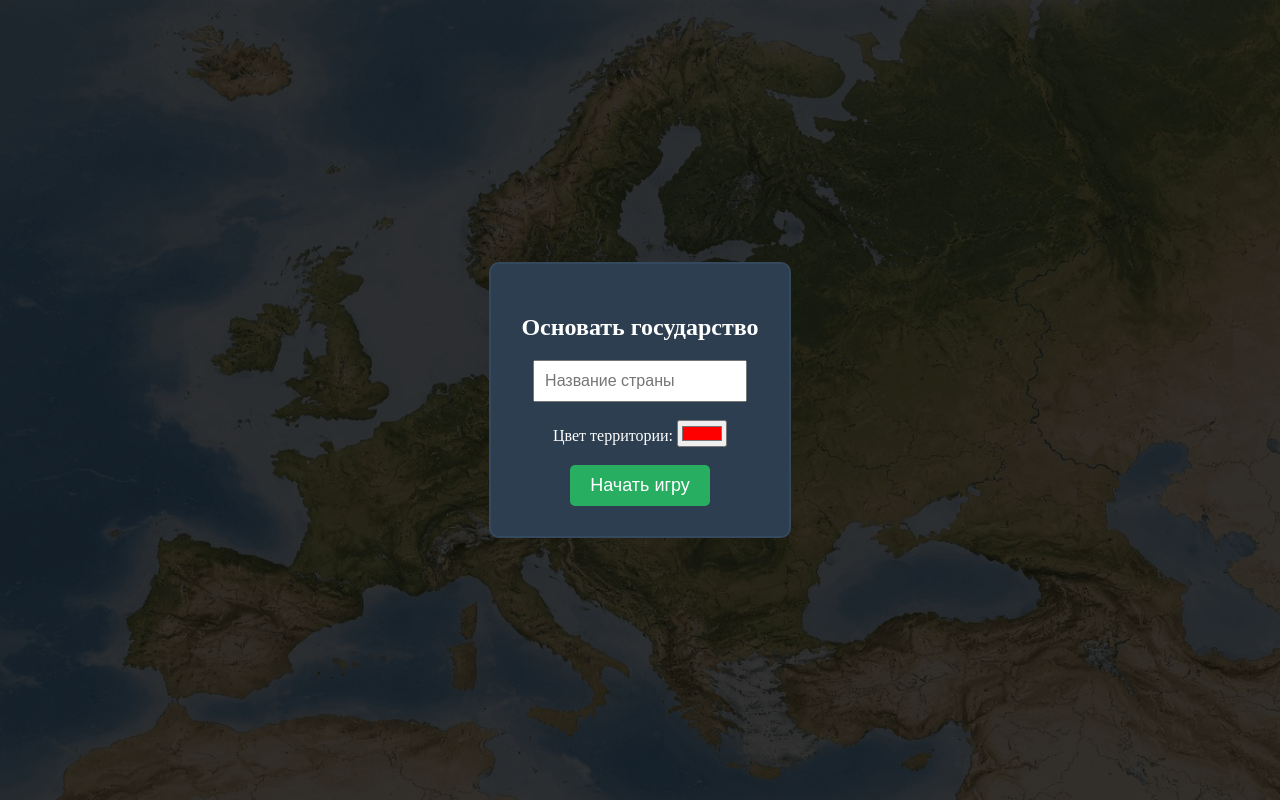
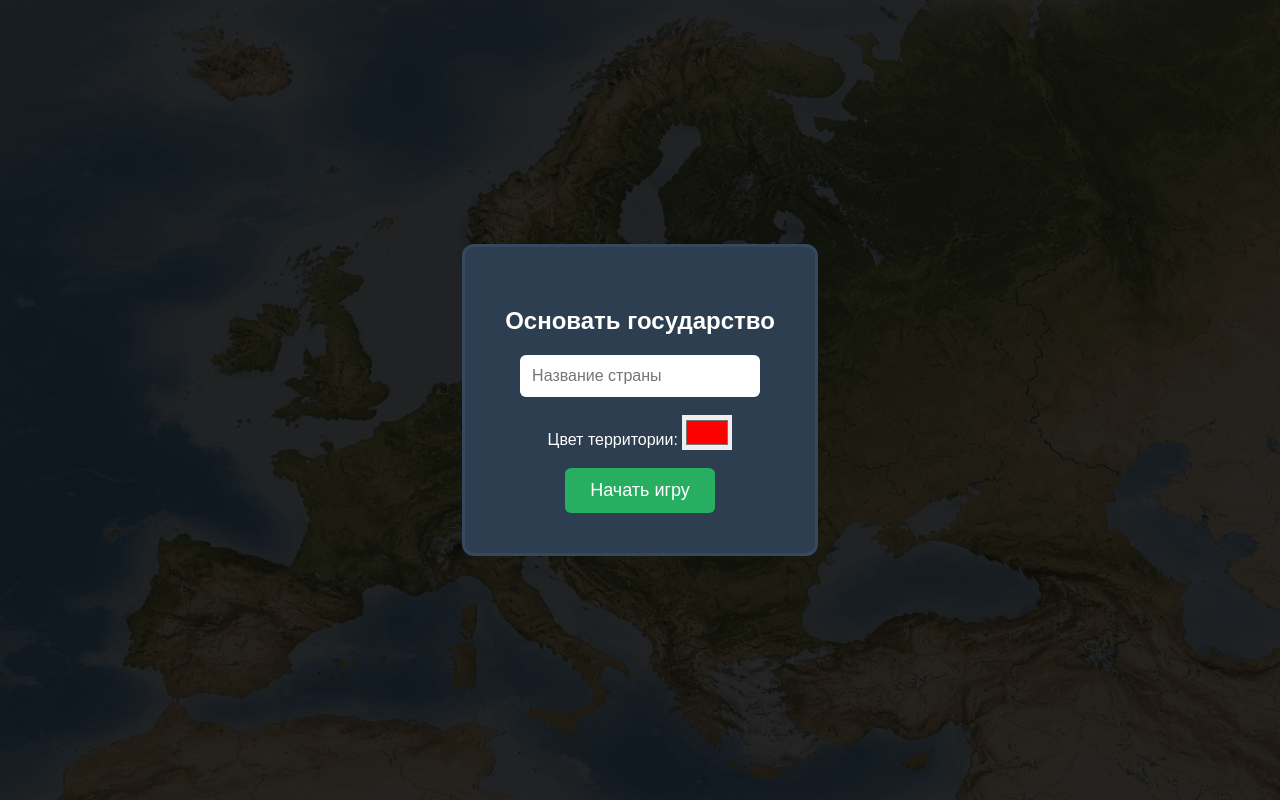
Before and after one commit to toctop39-spec/Europe, a website: page public/index.html in a window 1280 px wide. Drawn offline with nearby package versions, Linux system fonts and the light colour scheme; no server answers.

Commit message:
Update style.css

```diff
--- a/public/style.css
+++ b/public/style.css
@@ -1,53 +1,82 @@
 body, html {
     margin: 0;
     padding: 0;
-    background-color: #111; /* Темный фон вокруг карты */
+    background-color: #000; /* Черные поля по краям, если пропорции экрана другие */
     width: 100vw;
     height: 100vh;
     overflow: hidden;
     display: flex;
     justify-content: center;
-    align-items: center; /* Центрируем карту на экране */
+    align-items: center; /* Карта всегда по центру */
+    font-family: Arial, sans-serif;
 }
 
 #gameCanvas {
-    /* Карта будет автоматически масштабироваться под экран, НЕ ломая пропорции */
+    /* МАГИЯ МАСШТАБИРОВАНИЯ: Карта подстраивается под экран, НЕ ломая пропорции */
     max-width: 100vw;
     max-height: 100vh;
     object-fit: contain;
+    cursor: crosshair;
 }
 
-/* ... остальной код для #setupScreen и #ui оставляй как был ... */
-
-/* Добавь это в конец твоего style.css */
+/* --- Стили интерфейса --- */
 #setupScreen {
     position: absolute;
     top: 0; left: 0; width: 100%; height: 100%;
-    background: rgba(0, 0, 0, 0.8);
+    background: rgba(0, 0, 0, 0.85);
     display: flex;
     justify-content: center;
     align-items: center;
     z-index: 100;
 }
+
 .panel {
     background: #2c3e50;
-    padding: 30px;
-    border-radius: 10px;
+    padding: 40px;
+    border-radius: 12px;
     text-align: center;
     color: white;
-    border: 2px solid #34495e;
+    border: 3px solid #34495e;
 }
+
 .panel input[type="text"] {
-    padding: 10px;
+    padding: 12px;
     font-size: 16px;
     width: 80%;
+    border-radius: 6px;
+    border: none;
+    outline: none;
 }
+
+.panel input[type="color"] {
+    cursor: pointer;
+    width: 50px;
+    height: 35px;
+    border: none;
+}
+
 .panel button {
-    padding: 10px 20px;
+    padding: 12px 25px;
     font-size: 18px;
     cursor: pointer;
     background: #27ae60;
     color: white;
     border: none;
-    border-radius: 5px;
+    border-radius: 6px;
 }
+
+#ui {
+    position: absolute;
+    top: 15px;
+    left: 15px;
+    background: rgba(30, 40, 50, 0.9);
+    color: white;
+    padding: 15px 25px;
+    border-radius: 8px;
+    border: 2px solid #34495e;
+    pointer-events: none; /* Клики проходят сквозь UI */
+    z-index: 10;
+}
+
+#ui h3 { margin: 0 0 10px 0; }
+#ui p { margin: 0; font-size: 16px; font-weight: bold; }
```
